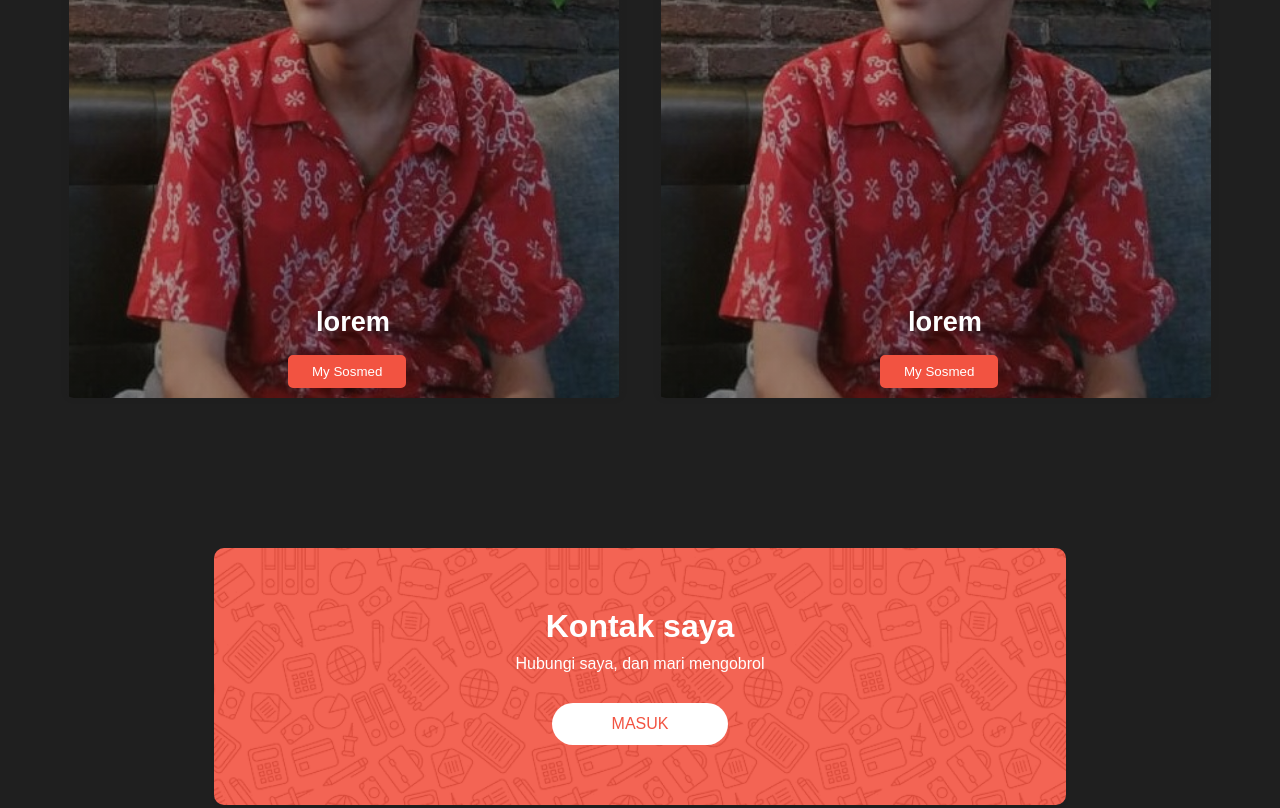
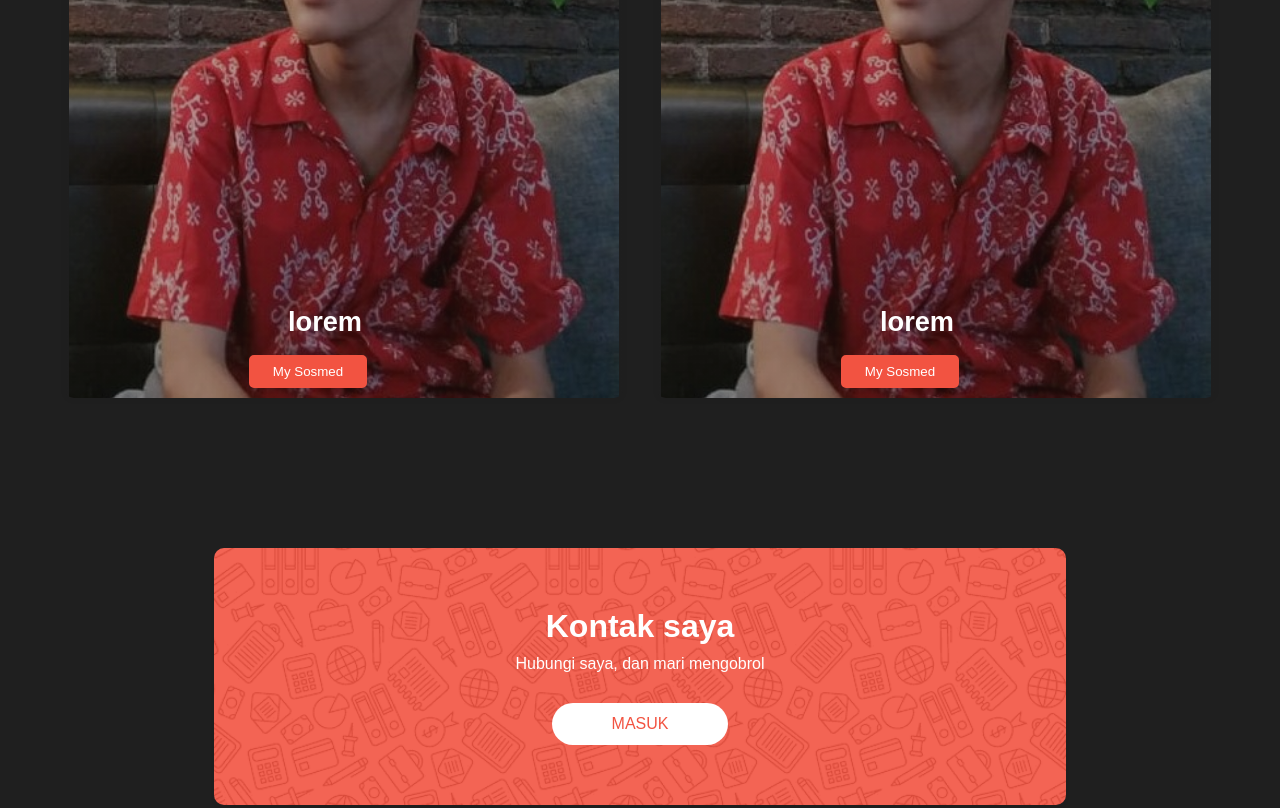
Before and after one commit to Bayuananta/MyPortofolio.github.io, a plain HTML site: page index.html in a window 1280 px wide. Shown: the part 2550-3358 px from the top of the page. Drawn offline with nearby package versions, Linux system fonts and the light colour scheme.

Commit message:
Update style.css

```diff
--- a/css/style.css
+++ b/css/style.css
@@ -280,7 +280,7 @@ span{
 	margin-bottom: 10px;
 	position: absolute;
 	bottom: 45px;
-	left: 45%;
+	left: 40%;
 }
 
 .inner button{
@@ -291,7 +291,7 @@ span{
 	cursor: pointer;
 	position: absolute;
 	bottom: 10px;
-	left: 40%;
+	left: 33%;
 	font-family: 'Poppins', sans-serif;
 	color: white;
 }
```
